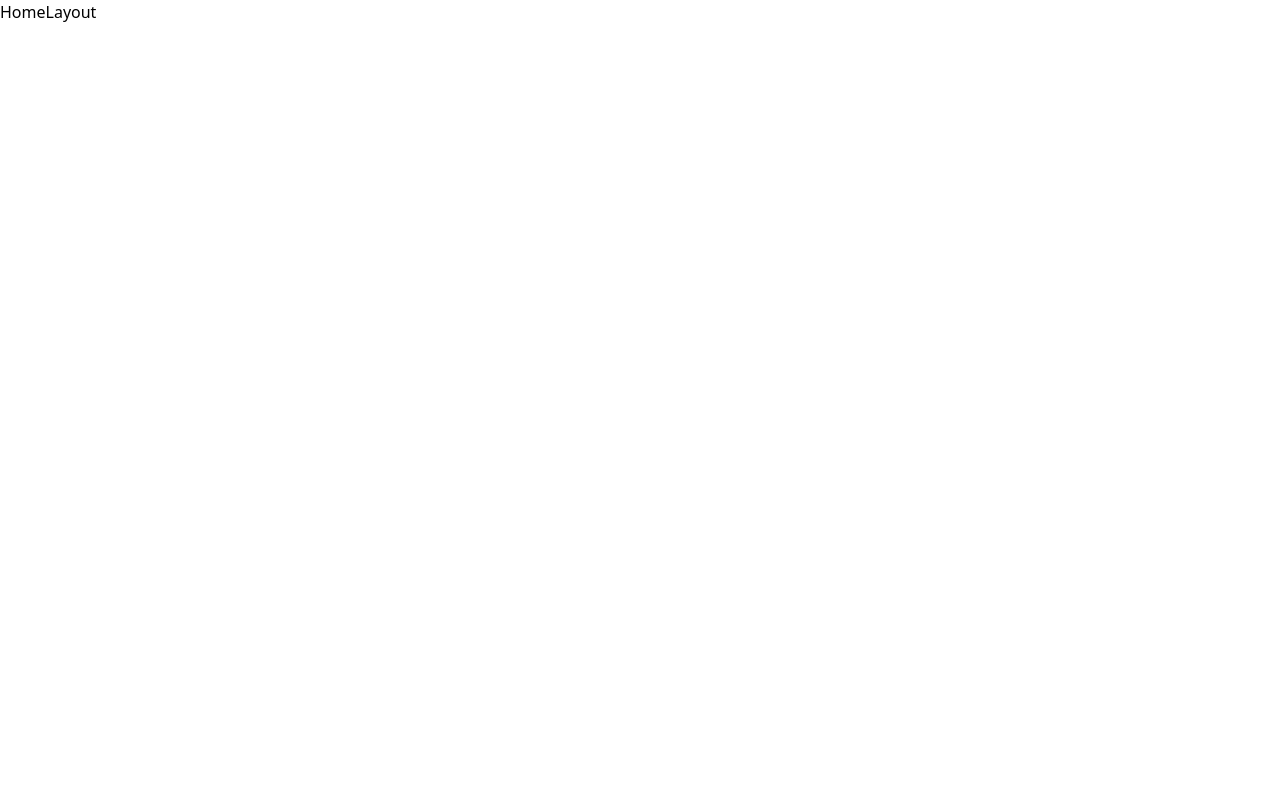
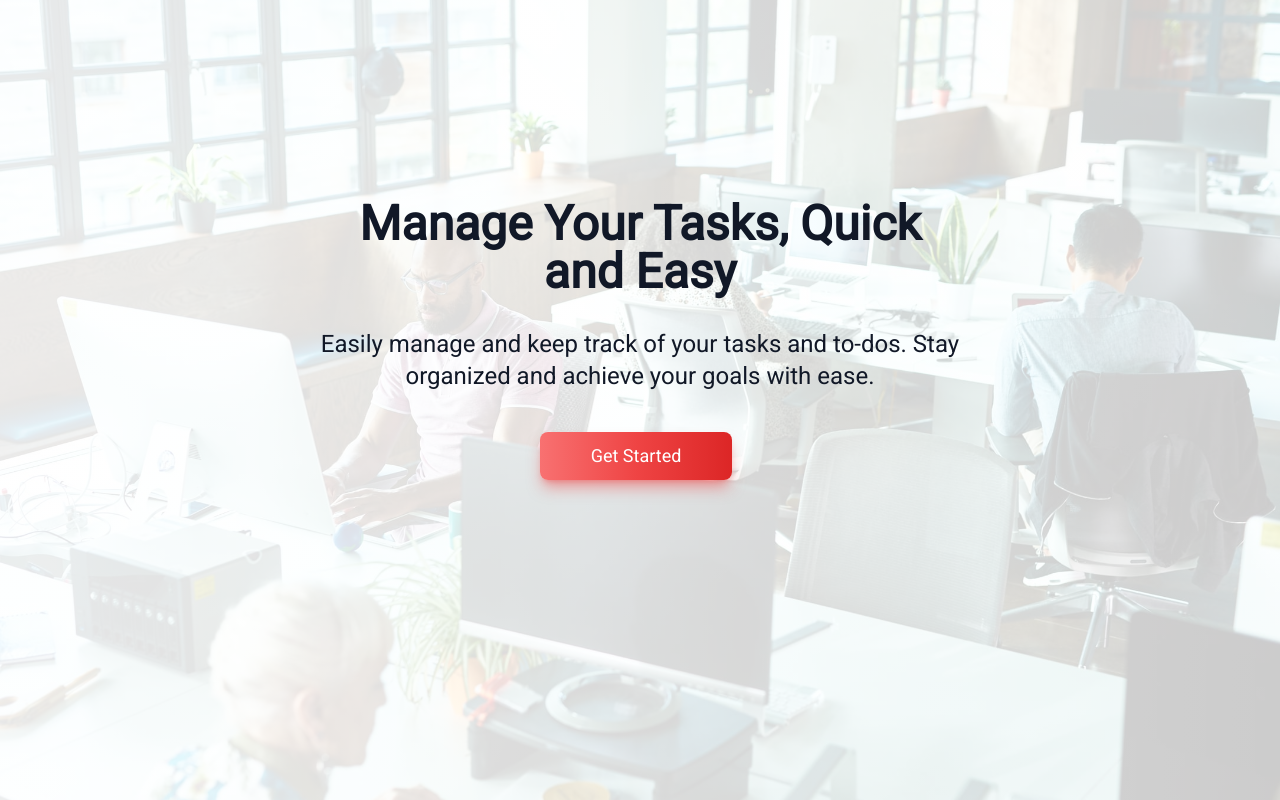
Before and after one commit to AnthonyChablov/to-do-list-mern-app, a React (Vite) app in the folder client/: page / in a window 1280 px wide. Built offline with nearby package versions, Linux system fonts and the light colour scheme.

Commit message:
create home page

```diff
--- a/client/src/components/Application/AppLayout.tsx
+++ b/client/src/components/Application/AppLayout.tsx
@@ -1,4 +1,4 @@
-import { useEffect } from "react";
+
 import { shallow } from 'zustand/shallow'
 import Header from "./Header/Header";
 import Card from "./Card/Card";
--- a/client/src/components/Application/Card/Card.tsx
+++ b/client/src/components/Application/Card/Card.tsx
@@ -56,12 +56,12 @@ const Card = ({id, title, description,startDate,dueDate, isDone, handleDeleteTod
   return (
     <>
       <AnimatePresence mode="wait">
-        <motion.div className="w-11/12 rounded-xl mb-5 border-solid border-2 overflow-hidden shadow-md max-w-xl"
+        <motion.div className="w-11/12 rounded-xl mb-5 border-solid border-2 overflow-hidden shadow-md max-w-xl text-gray-800"
           variants={cardVariants}
           initial='initial'
           animate='animate'
         >
-          <div className="p-2 flex justify-between  bg-gradient-to-r from-gray-300 to-gray-300">
+          <div className="p-2 flex justify-between bg-gradient-to-r from-gray-300 to-gray-300">
             <div className="flex items-center">
               <button className="mr-3 ml-2" onClick={ () => setIsCompleted(!isCompleted)}>
                 {/* Change isCompleted */}
@@ -77,7 +77,9 @@ const Card = ({id, title, description,startDate,dueDate, isDone, handleDeleteTod
                       </div>
                 }
               </button>
-              <p className={`text-lg ${ isCompleted ? 'line-through' : '' }`}>{title}</p>
+              <p className={`text-lg py-[0.16rem] ${ isCompleted ? 'line-through' : '' }`}>
+                {title}
+              </p>
             </div>
             <div className="flex items-center">
               {/* Delete button */}
@@ -102,7 +104,7 @@ const Card = ({id, title, description,startDate,dueDate, isDone, handleDeleteTod
             </div>
           </div>
           <div className="p-2 h-fit ">
-            <div className={`text-sm underline pb-3 ${ isCompleted ? 'line-through' : '' }`}>
+            <div className={`text-sm pt-1.5 text-gray-600 underline pb-3 ${ isCompleted ? 'line-through' : '' }`}>
               {/* Displays Date */}
               {startDay.toDateString()} <span> - </span> {dueDay.toDateString()}
             </div>
--- /dev/null
+++ b/client/src/components/Home/Button/Button.tsx
@@ -0,0 +1,17 @@
+import { Link } from "react-router-dom";
+
+interface IButton{
+    text: String
+}
+
+const Button = ({text}:IButton) => {
+  return (
+    <Link to={'/login'}>
+        <button className="px-10 py-2.5 text-white bg-gradient-to-r from-red-400 via-red-500 to-red-600 hover:bg-gradient-to-br focus:ring-4 focus:outline-none focus:ring-red-300 dark:focus:ring-red-800 shadow-lg shadow-red-500/50 dark:shadow-lg dark:shadow-red-800/80 font-medium rounded-lg text-lg  text-center mr-2 mb-2 w-full max-w-[12rem]">
+            {`${text}`}
+        </button>
+    </Link>
+  )
+}
+
+export default Button
--- a/client/src/components/Home/HomeLayout.tsx
+++ b/client/src/components/Home/HomeLayout.tsx
@@ -1,9 +1,40 @@
-import React from 'react'
+import Button from "./Button/Button"
 
 const HomeLayout = () => {
   return (
-    <div>HomeLayout</div>
+    <section className="relative bg-heroImage bg-cover bg-center bg-no-repeat flex flex-col items-center h-screen ">
+      {/* bg gradient */}
+      <div className="absolute inset-0 bg-white/75 sm:bg-transparent sm:bg-gradient-to-r sm:from-white/90 sm:to-white/80">
+      </div>
+      <div className="relative mx-auto font-Roboto pt-[25vh]">
+        <div className="w-10/12 max-w-3xl mx-auto text-gray-900">
+          <h1 className="text-3xl sm:text-5xl text-center font-bold">Manage Your Tasks, Quick and Easy</h1>
+          <p className="pt-8 text-center text-xl sm:text-2xl ">
+            Easily manage and keep track of your tasks and to-dos.
+            Stay organized and achieve your goals with ease.
+          </p>
+
+        </div>
+        <div className="pt-10 text-center">
+          <Button text={'Get Started'}/>
+        </div>
+      </div>
+    </section>
   )
 }
 
+
+/*
+  (
+    <div className="flex flex-col items-center justify-center h-screen bg-gray-200">
+      <h1 className="text-3xl font-bold text-gray-800">Welcome to My To-Do App</h1>
+      <p className="text-xl text-gray-600 mt-4">Stay organized and achieve your goals with ease</p>
+      <button className="bg-indigo-500 hover:bg-indigo-600 text-white font-bold py-2 px-4 rounded mt-6">
+        Get Started
+      </button>
+    </div>
+  )
+
+*/
+
 export default HomeLayout
--- a/client/tailwind.config.cjs
+++ b/client/tailwind.config.cjs
@@ -5,9 +5,15 @@ module.exports = {
     "./src/**/*.{js,ts,jsx,tsx}",
   ],
   theme: {
-    extend: {},
-    fontFamily: {
-      'Roboto': ['Roboto', 'sans-serif'],
+    extend: {
+      backgroundImage: {
+        'heroImage': "url('src/assets/backgroundImage2.jpeg')",
+      },
+      fontFamily: {
+        'Roboto': ['Roboto', 'sans-serif'],
+      },
+
     },
+
   }
 }
```
Also changed, not shown: client/src/assets/backgroundImage2.jpeg (added).
